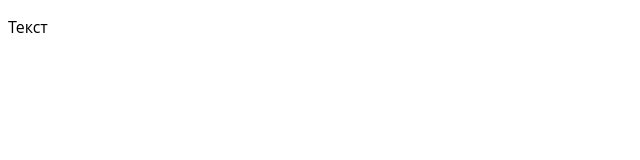
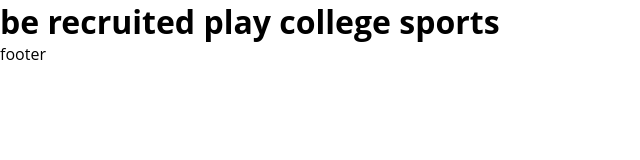
Before and after one commit to VarsPtz/mq-diploma, a plain HTML site: page index.html in a window 1280 px wide. Shown: the whole page, without its empty margins (0-640 px from the left). Drawn offline with Linux system fonts and the light colour scheme; files whose address does not match are found by name.

Commit message:
Create a basic site structure

```diff
--- a/css/style.css
+++ b/css/style.css
@@ -1,5 +1,16 @@
+* {
+ box-sizing: border-box;
+ margin: 0;
+ padding: 0;
+}
+
 html {
  font-family: "Open Sans", Arial, sans-serif;
  font-weight: 400;
  font-style: normal;
 }
+
+.header-title {
+ margin-left: 10px;
+ text-indent: -10px;
+}
--- a/index.html
+++ b/index.html
@@ -1,5 +1,5 @@
 <!DOCTYPE html>
-<html lang="ru">
+<html lang="en">
 <head>
  <meta charset="UTF-8">
  <meta name="viewport" content="width=device-width, initial-scale=1.0, shrink-to-fit=no">
@@ -9,6 +9,12 @@
  <link rel="stylesheet" href="css/fonts.css">
 </head>
 <body>
- <p>Текст</p>
+  <header class="header">
+    <h1 class="header-title">be recruited play college sports</h1>
+  </header>
+  <section class="block-athlets"></section>
+  <section class="block-players"></section>
+  <section class="block-sports-opportunities"></section>
+  <footer class="footer">footer</footer>
 </body>
 </html>
```
